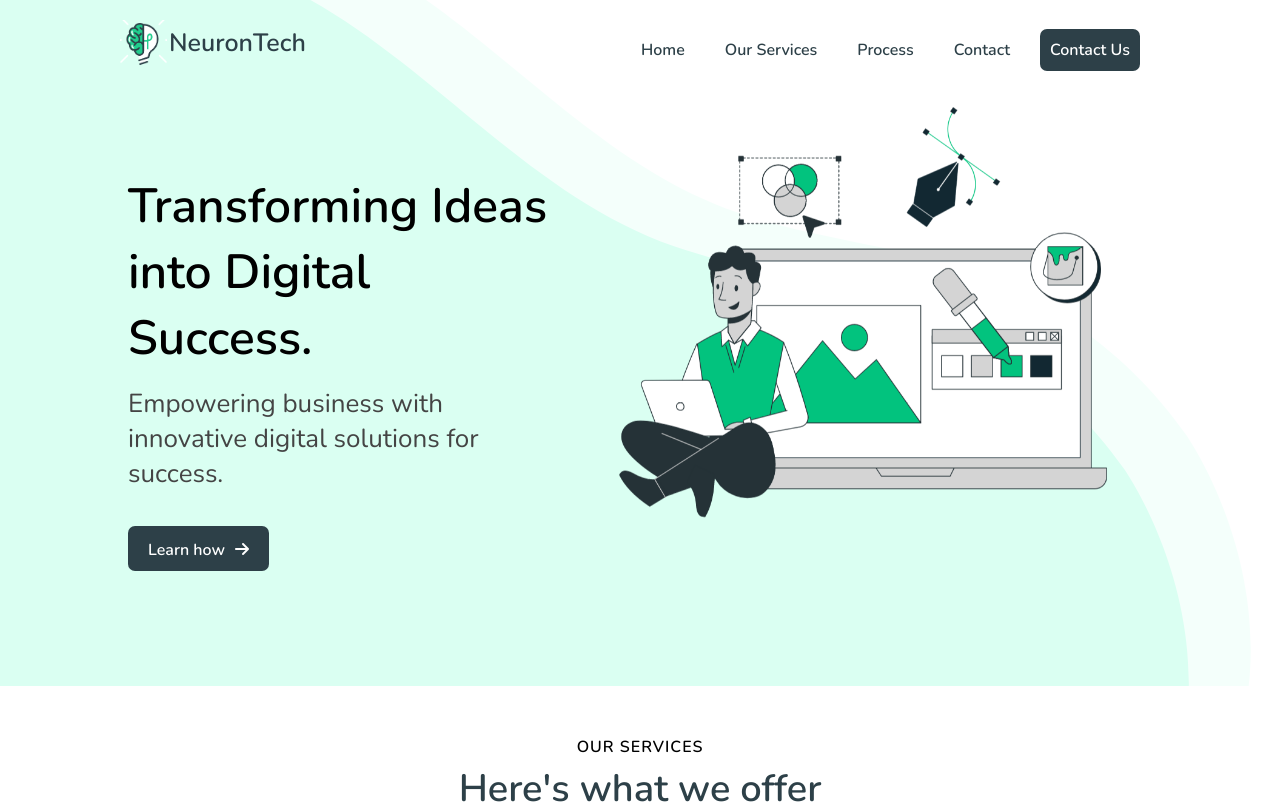
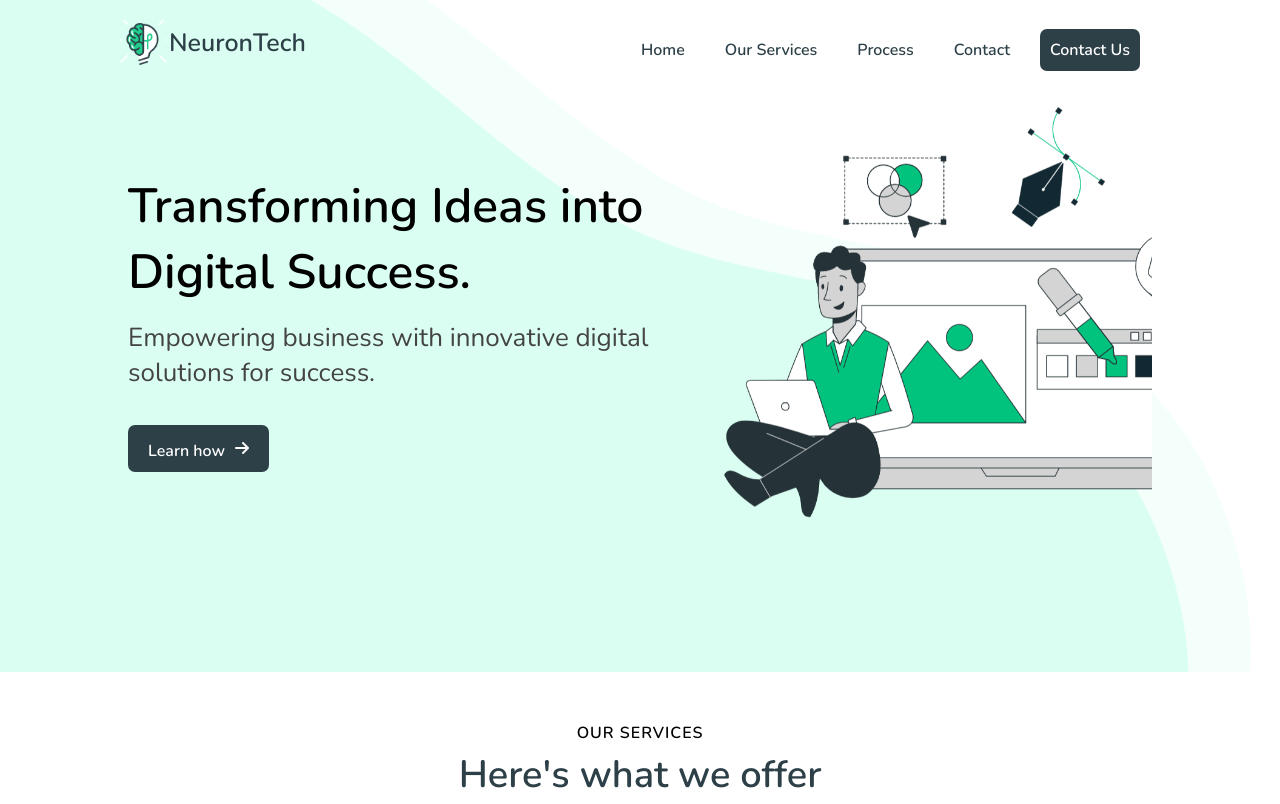
Before and after one commit to work-for-neurontech/tempory-neuron-tech, a React (Create React App) app: page / in a window 1280 px wide. Shown: the top 804 px of the page. Built offline with nearby package versions, Linux system fonts and the light colour scheme.

Commit message:
overflow gone lappy

```diff
--- a/src/components/main-header/header.css
+++ b/src/components/main-header/header.css
@@ -6,7 +6,7 @@
     padding-bottom: 115px;
 }
 .header-text{
-    /* width: 50vw; */
+    width: 50vw;
 }
 
 .slogan{
--- a/src/components/process/process.css
+++ b/src/components/process/process.css
@@ -1,6 +1,6 @@
 .process{
     /* margin-top: 5rem; */
-    margin: 4rem 6rem 4rem 6rem;
+    margin: 4rem 6rem 0rem 6rem;
     align-content: center;
     text-align: center;
     justify-content: center;
--- a/src/index.css
+++ b/src/index.css
@@ -1,6 +1,7 @@
 *{
   margin: 0;
   padding: 0;box-sizing: border-box;
+  overflow-x: hidden;
 }
 body {
   font-family: -apple-system, BlinkMacSystemFont, 'Segoe UI', 'Roboto', 'Oxygen',
```
